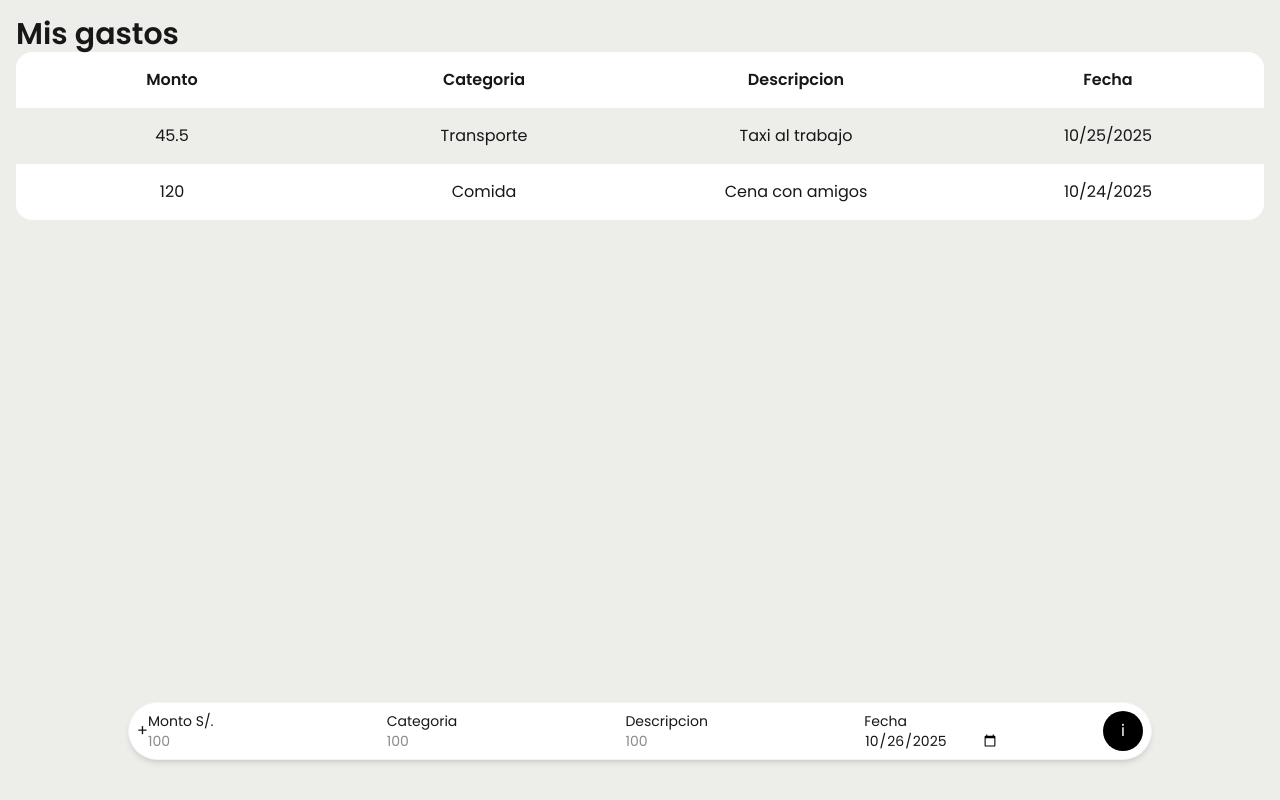
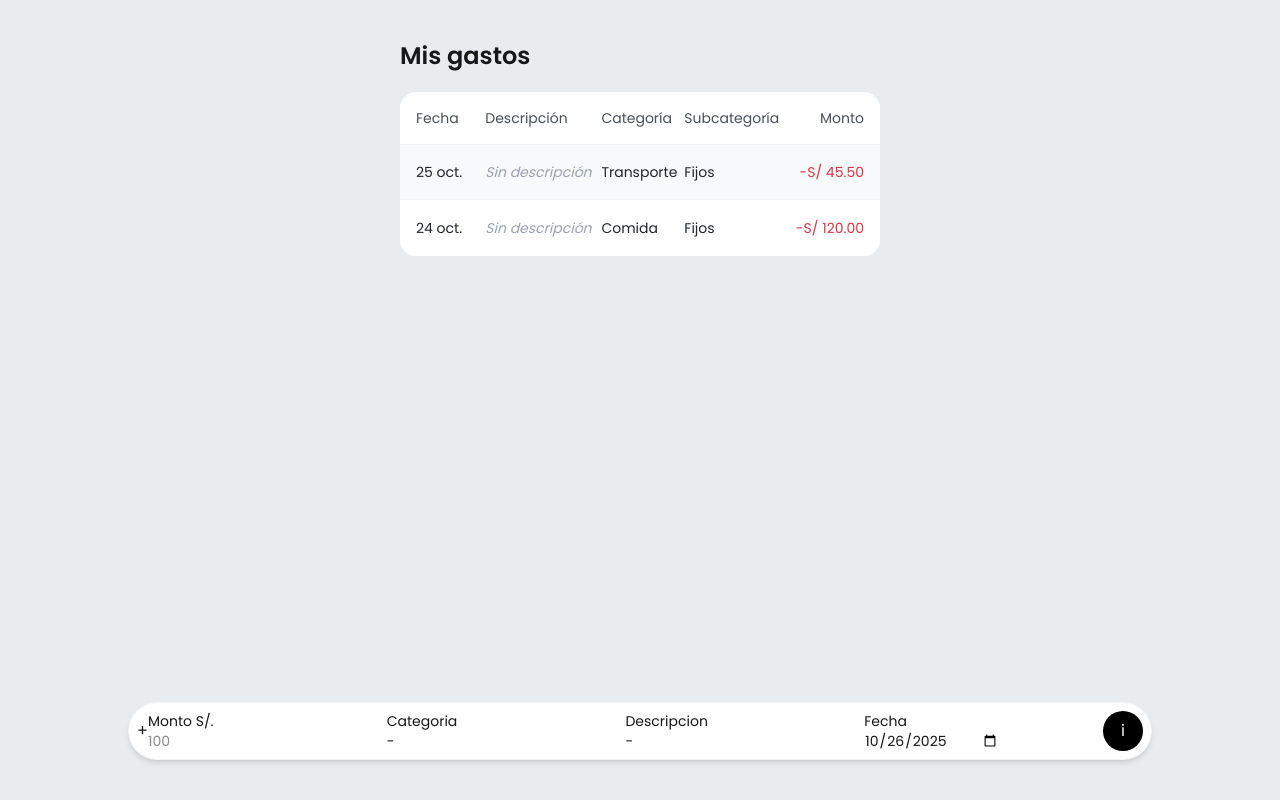
Before and after one commit to diegofbacag/personal-finance-app, a Next.js app in the folder front/kuntur-website/: page /expenses/my-expenses in a window 1280 px wide. Built offline with nearby package versions, Linux system fonts and the light colour scheme.

Commit message:
add table styles

```diff
--- a/front/kuntur-website/app/expenses/my-expenses/page.tsx
+++ b/front/kuntur-website/app/expenses/my-expenses/page.tsx
@@ -33,9 +33,9 @@ const expenses: Expense[] = [
 
 export default function MyExpensesPage() {
   const [expenseFormData, setExpenseFormData] = useState<ExpenseForm>({
-    amount: '',
-    category: '',
-    description: '',
+    amount: '-',
+    category: '-',
+    description: '-',
     date: new Date().toISOString().split('T')[0],
   })
   const [expenseHistory, setExpenseHistory] = useState<Expense[]>(expenses)
@@ -56,41 +56,86 @@ export default function MyExpensesPage() {
     setExpenseHistory((prev) => [...prev, newExpense])
 
     setExpenseFormData({
-      amount: '',
-      category: '',
-      description: '',
+      amount: '-',
+      category: '-',
+      description: '-',
       date: new Date().toISOString().split('T')[0],
     })
   }
 
   return (
-    <main className="p-4 font-poppins bg-[#edede9] min-h-screen pb-30">
-      <header>
-        <h1 className="text-3xl font-bold">Mis gastos</h1>
+    <main className="py-10 px-100 font-poppins bg-[#e9ecef] min-h-screen pb-30">
+      <header className="mb-5">
+        <h1 className="text-2xl font-bold">Mis gastos</h1>
       </header>
       <section aria-label="Expenses table" className="w-full">
-        <table className="w-full rounded-2xl overflow-hidden">
-          <tr className="grid grid-cols-4 h-14 items-center justify-center bg-white">
-            <th>Monto</th>
-            <th>Categoria</th>
-            <th>Descripcion</th>
-            <th>Fecha</th>
-          </tr>
-          {expenseHistory.map((e, index) => (
-            <tr
-              key={index}
-              className={`grid grid-cols-4 text-center items-center h-14 ${
-                index % 2 === 0 ? 'bg-[#edede9]' : 'bg-white'
-              }`}
-            >
-              <td>{e.amount}</td>
-              <td>{e.category}</td>
-              <td>{e.description}</td>
-              <td>{e.date.toLocaleDateString('pe-PE')}</td>
+        <table className="w-full rounded-2xl overflow-hidden border-separate border-spacing-0 text-sm text-[#212529]">
+          <thead>
+            <tr className="bg-white border-b border-[#dee2e6] text-left">
+              <th className="font-medium text-sm text-[#495057] p-4">Fecha</th>
+              <th className="font-medium text-sm text-[#495057]">
+                Descripción
+              </th>
+              <th className="font-medium text-sm text-[#495057]">Categoría</th>
+              <th className="font-medium text-sm text-[#495057]">
+                Subcategoría
+              </th>
+              <th className="font-medium text-sm text-[#495057] text-right pr-4">
+                Monto
+              </th>
             </tr>
-          ))}
+          </thead>
+
+          <tbody>
+            {expenseHistory.map((e, index) => {
+              const isGrayRow = index % 2 === 0
+              return (
+                <tr
+                  key={index}
+                  className={`
+              h-14 transition-all duration-200 text-left
+              ${
+                isGrayRow
+                  ? 'bg-[#f8f9fa] shadow-[inset_0_1px_0_rgba(0,0,0,0.03),_inset_0_-1px_0_rgba(0,0,0,0.02)]'
+                  : 'bg-white'
+              }
+              hover:shadow-[0_2px_8px_rgba(0,0,0,0.05)] hover:-translate-y-[1px] hover:bg-[#f1f3f5]
+            `}
+                >
+                  <td className="p-4">
+                    {e.date.toLocaleDateString('es-PE', {
+                      day: 'numeric',
+                      month: 'short',
+                    })}
+                  </td>
+                  <td className="truncate max-w-[200px]">
+                    {!e.description || (
+                      <span className="text-gray-400 italic">
+                        Sin descripción
+                      </span>
+                    )}
+                  </td>
+                  <td>
+                    {e.category || (
+                      <span className="text-gray-400 italic">
+                        Sin categoría
+                      </span>
+                    )}
+                  </td>
+                  <td>Fijos</td>
+                  <td className="text-right pr-4 font-medium text-[#dc3545]">
+                    {(-e.amount).toLocaleString('es-PE', {
+                      style: 'currency',
+                      currency: 'PEN',
+                    })}
+                  </td>
+                </tr>
+              )
+            })}
+          </tbody>
         </table>
       </section>
+
       <section
         aria-label="Expenses input bar"
         className="fixed bottom-10 min-w-[80vw] left-1/2 transform -translate-x-1/2 "
```
